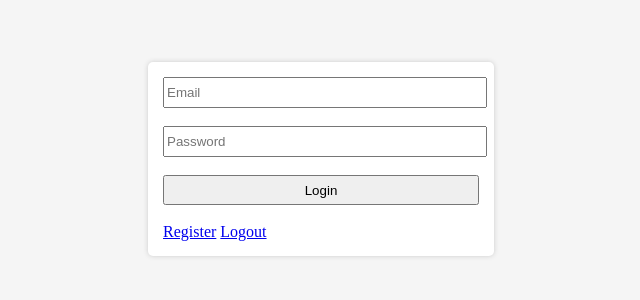
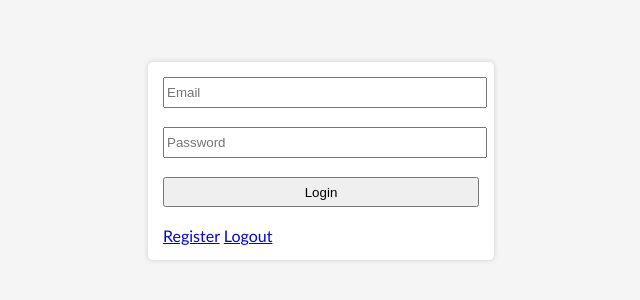
Before and after one commit to ivanightmare/webProject, a website: page views/login.html in a window 1280 px wide. Shown: the part 138-438 px from the top of the page, 319-959 px from the left. Drawn offline with Linux system fonts and the light colour scheme.

Commit message:
login #2

```diff
--- a/views/login.html
+++ b/views/login.html
@@ -9,7 +9,7 @@
     <style>
 
         Body{
-            font-fmaily: 'Open Sans', sans-serif;
+            font-family: Calibri;
             background-color: #f5f5f5;
         }
 
@@ -44,8 +44,8 @@
     <br><br>
     <button id="login">Login</button>
     <br><br>
-    <a href="register.php">Register</a>
-    <a href="logout.php">Logout</a>
+    <a href="register.html">Register</a>
+    <a href="logout.html">Logout</a>
 
 </div>
 </body>
```
